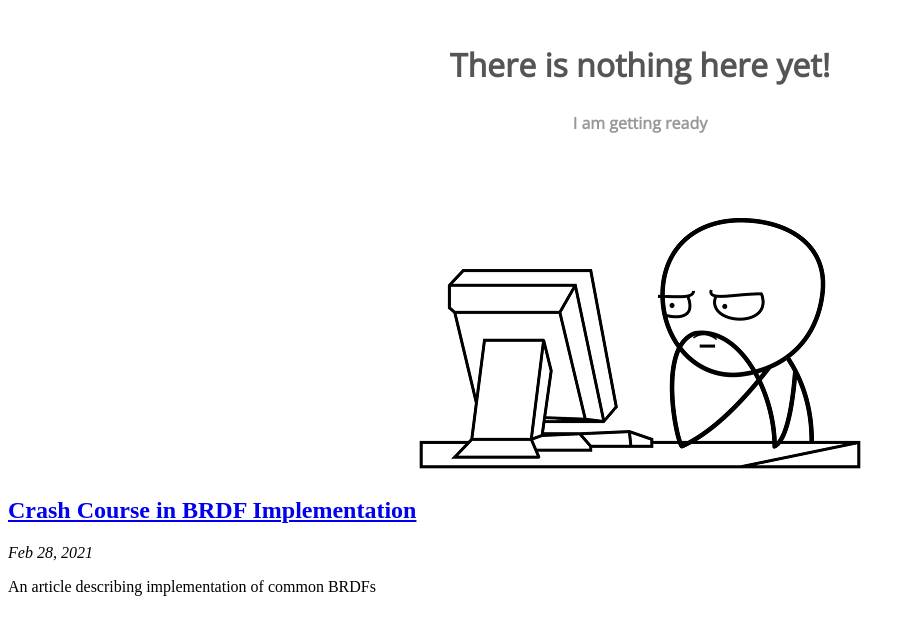
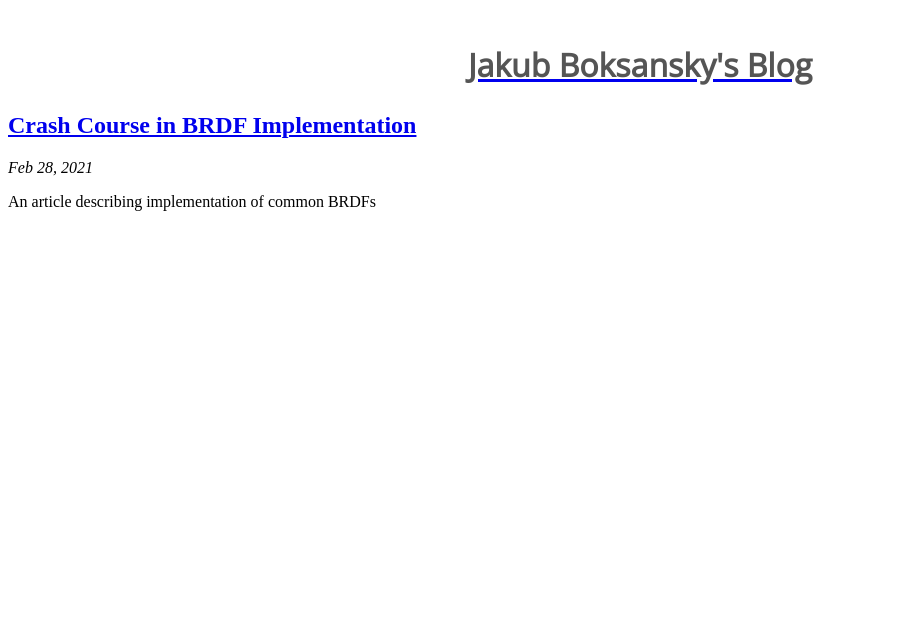
Before and after one commit to jboksansky/boksajak.github.io, a Jekyll site: the page built from index.html, in a window 1280 px wide. Shown: the top 635 px of the page, without its empty margins (0-916 px from the left). Built offline with Jekyll 4.4.1, drawn with Linux system fonts in a browser that asks for light colours; nearby versions of some CDN libraries.

Commit message:
default layout update

```diff
--- a/_layouts/default.html
+++ b/_layouts/default.html
@@ -31,15 +31,19 @@
 
   </head>
   <body>
+    <div id="header">
+      <div class="wrapper">
+       </div>
+    </div>
 
     <div class="wrapper">
 
       <section>
 
-        <div id="title" style="    text-align: center;">
-           <h1>There is nothing here yet!</h1>
-           <h5>I am getting ready</h5>
-           <img style="margin-top:50px;" src="images/me.png">
+        <div id="title">
+           <a href="https://boksajak.github.io/">
+           <h1>Jakub Boksansky's Blog</h1>
+           </a>
         </div>
 
         {{ content }}
```
